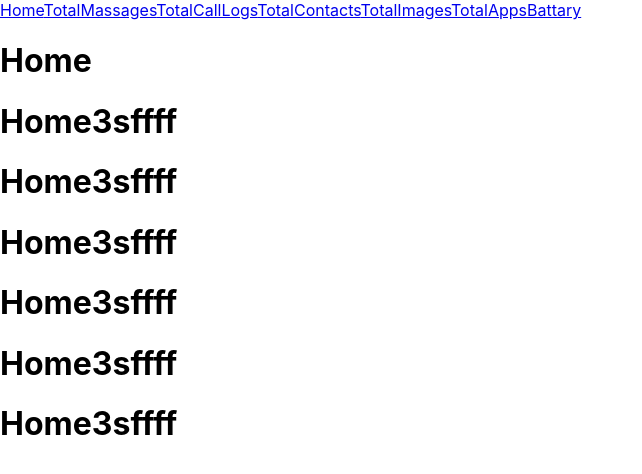
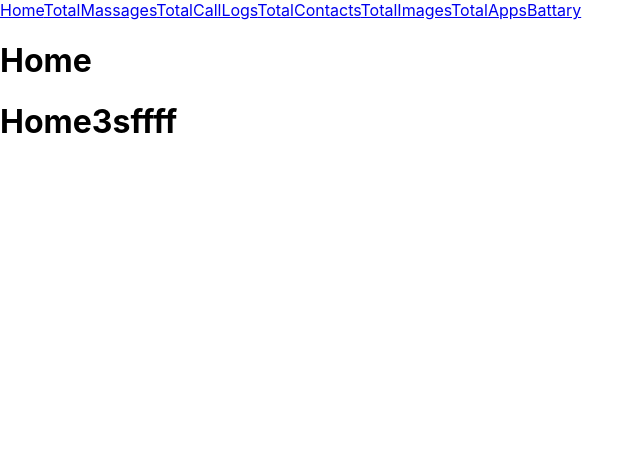
Before and after one commit to Vikas5686/SpyApp, a React (Create React App) app: page /home in a window 1280 px wide. Shown: the top 474 px of the page, without its empty margins (0-642 px from the left). Built offline with nearby package versions, Linux system fonts and the light colour scheme.

Commit message:
Revert "error"
This reverts commit 9f20bd69cf06c65efc9e7d89eb36389bbba4ad07.

```diff
--- a/src/Conponents/Home.js
+++ b/src/Conponents/Home.js
@@ -4,11 +4,6 @@ function Home() {
     <div className="row_2">
     <h1>Home</h1>
     <h1>Home3sffff</h1>
-    <h1>Home3sffff</h1>
-    <h1>Home3sffff</h1>
-    <h1>Home3sffff</h1>
-    <h1>Home3sffff</h1>
-    <h1>Home3sffff</h1>
     </div>
   );
 }
```
